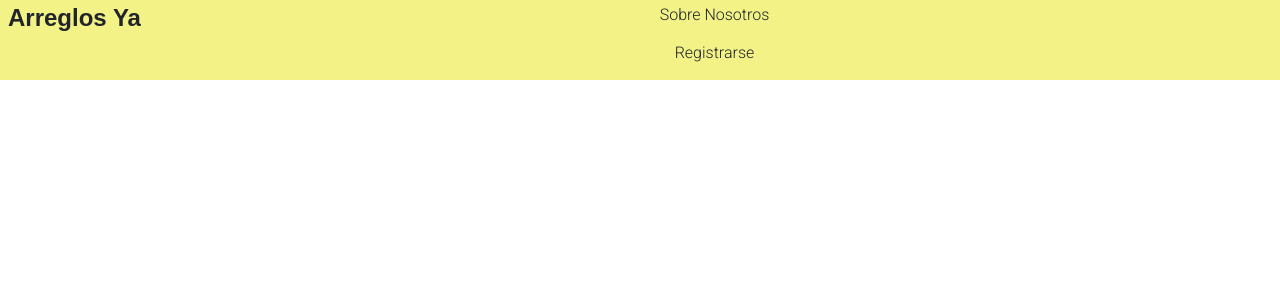
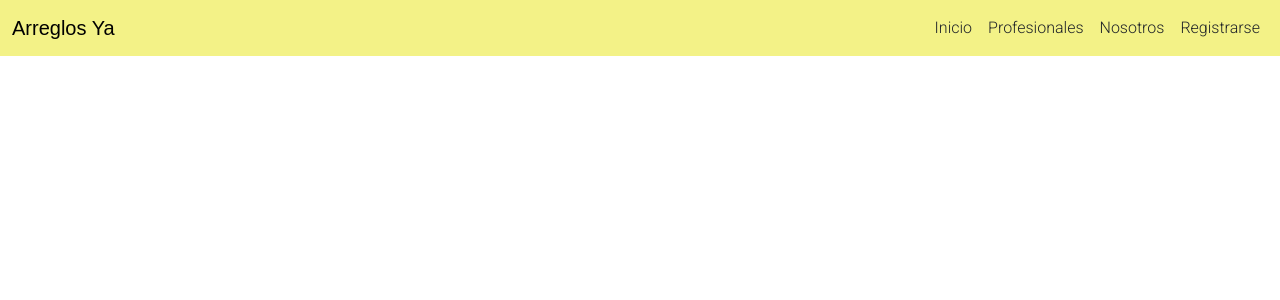
Before and after one commit to leonardotaquini/proyecto-integrador-frontend, a React (Vite) app: page / in a window 1280 px wide. Shown: the top 300 px of the page. Built offline with nearby package versions, Linux system fonts and the light colour scheme; a web font is replaced by a local one.

Commit message:
registro de profesional funcionando

```diff
--- a/src/components/navbar/Navbar.jsx
+++ b/src/components/navbar/Navbar.jsx
@@ -5,45 +5,28 @@ import { Link } from "react-router-dom";
 export const Navbar = () => {
   return (
     <>
-      <nav className="navbar d-flex  justify-content-between nav navbar-expand-lg">
-        <Link
-          to="/"
-          className="mx-2 fw-bold h4 text-dark title text-decoration-none">
-          Arreglos Ya
-        </Link>
-        <button
-          className="navbar-toggler"
-          type="button"
-          data-bs-toggle="collapse"
-          data-bs-target="#navbarSupportedContent"
-          aria-controls="navbarSupportedContent"
-          aria-expanded="false"
-          aria-label="Toggle navigation">
-          <span className="navbar-toggler-icon"></span>
-        </button>
-        <div
-          className="items collapse navbar-collapse navbar-collapse d-flex flex-column"
-          id="navbarSupportedContent">
-          <Link
-            to="/"
-            className="text-decoration-none px-3 text-center btn text-dark nav-item">
-            Inicio
-          </Link>
-          <Link
-            to="/profesionales"
-            className="text-decoration-none px-3 text-center btn text-dark nav-item">
-            Profesionales
-          </Link>
-          <Link
-            to="/acerca"
-            className="text-decoration-none px-3 text-center btn text-dark nav-item">
-            Sobre Nosotros
-          </Link>
-          <Link
-            to="/profesional/registro"
-            className="text-decoration-none px-3 text-center btn text-dark nav-item">
-            Registrarse
-          </Link>
+      <nav className="navbar navbar-expand-lg bg-body-warning nav">
+        <div className="container-fluid">
+          <Link to='/' className="navbar-brand title">Arreglos Ya</Link>
+          <button className="navbar-toggler btn-hamburguesa" type="button" data-bs-toggle="collapse" data-bs-target="#navbarSupportedContent" aria-controls="navbarSupportedContent" aria-expanded="false" aria-label="Toggle navigation">
+            <span className="navbar-toggler-icon"></span>
+          </button>
+          <div className="collapse navbar-collapse " id="navbarSupportedContent">
+            <ul className="navbar-nav ms-auto mb-2 mb-lg-0">
+              <li className="nav-item text-center">
+                <Link to='/' className="nav-link items text-dark" aria-current="page">Inicio</Link>
+              </li>
+              <li className="nav-item text-center">
+                <Link to='/profesionales' className="nav-link items text-dark">Profesionales</Link>
+              </li>
+              <li className="nav-item text-center dropdown">
+              <Link to='/nosotros' className="nav-link items text-dark">Nosotros</Link>
+              </li>
+              <li className="nav-item text-center">
+                <Link to='/profesional/registro' className="nav-link items text-dark">Registrarse</Link>
+              </li>
+            </ul>
+          </div>
         </div>
       </nav>
     </>
--- a/src/components/navbar/navbar.css
+++ b/src/components/navbar/navbar.css
@@ -1,18 +1,25 @@
 @import url('https://fonts.googleapis.com/css2?family=Roboto:wght@300&display=swap');
 @import url('https://fonts.googleapis.com/css2?family=Akshar:wght@300&display=swap');
 .nav{
-    height: 10vh!important;
-    background-color:#e7e40d7e; ;
+
+    background-color:#e7e40d7e;
 }
 .title{
     font-family: 'Akshar', sans-serif;
-    height: 100%;
 
+}
+.btn-hamburguesa{
+    border: none!important;
+}
+.btn-hamburguesa:focus{
+    border: none!important;
+    text-decoration: none!important;
+    box-shadow: none!important;
 }
 .items{
     font-family: 'Roboto', sans-serif;
-    height: 100%;
-    display: flex;
-    justify-content: end;
-    align-items: center;
 }
+.items:hover{
+    color: rgb(19, 18, 18);
+    font-weight: bold;
+}
--- a/src/pages/RegistroProfesional.jsx
+++ b/src/pages/RegistroProfesional.jsx
@@ -38,10 +38,7 @@ export const RegistroProfesional = () => {
       <div className="formulario-contenedor justify-content-center align-items-center">
           <div className="col-11 col-sm-8 col-lg-6 formulario d-flex flex-column justify-content-center align-items-center">
             <h3 className="text-center m-3">Registro Profesional</h3>
-            <form
-              onSubmit={handleSubmit(onSubmit)}
-              className="form col-12 col-sm-10 col-md-8 col-lg-8"
-            >
+            <form onSubmit={handleSubmit(onSubmit)} className="form col-12 col-sm-10 col-md-8 col-lg-8">
               <div className="">
                 <label htmlFor="nombre">Nombre</label>
                 <input
```
